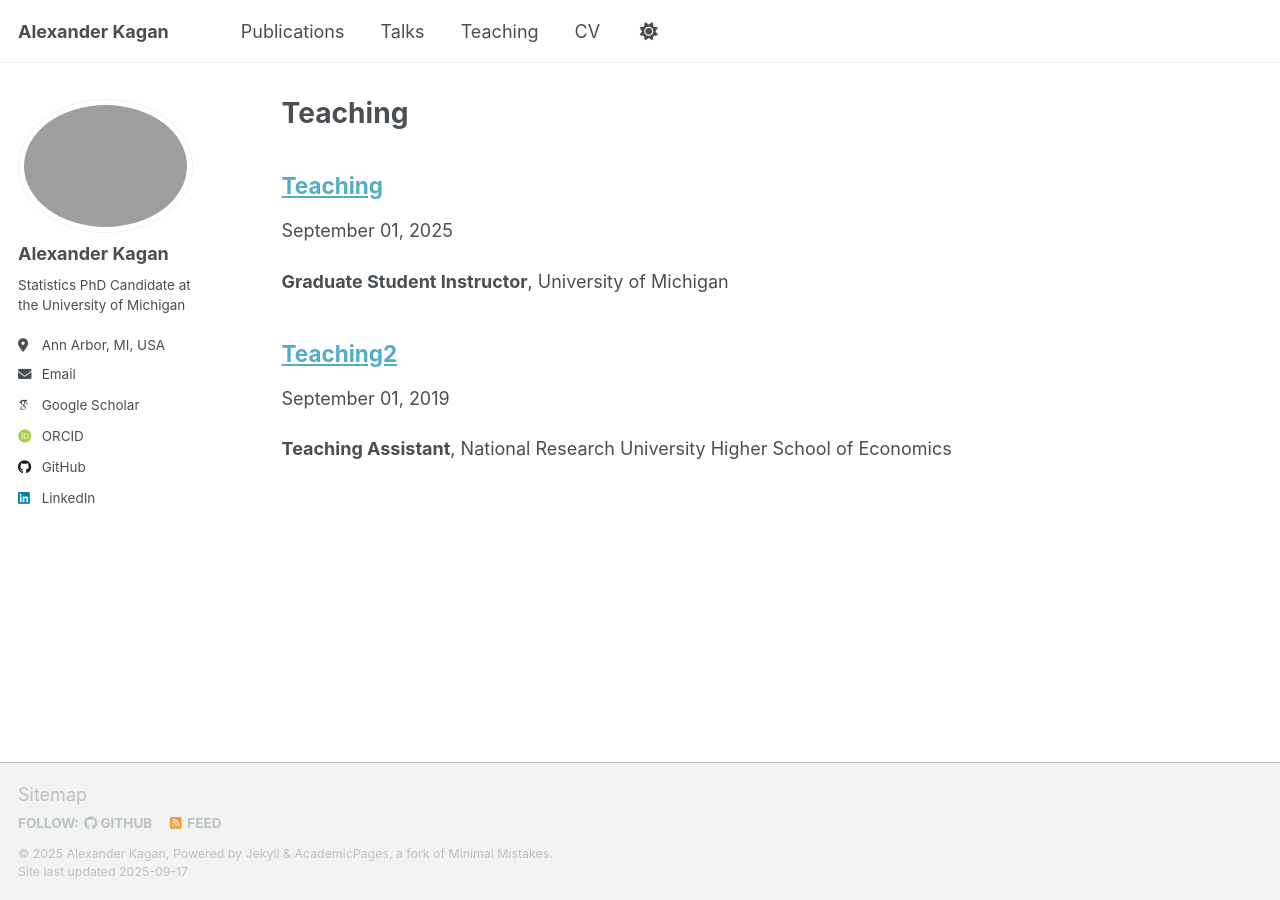
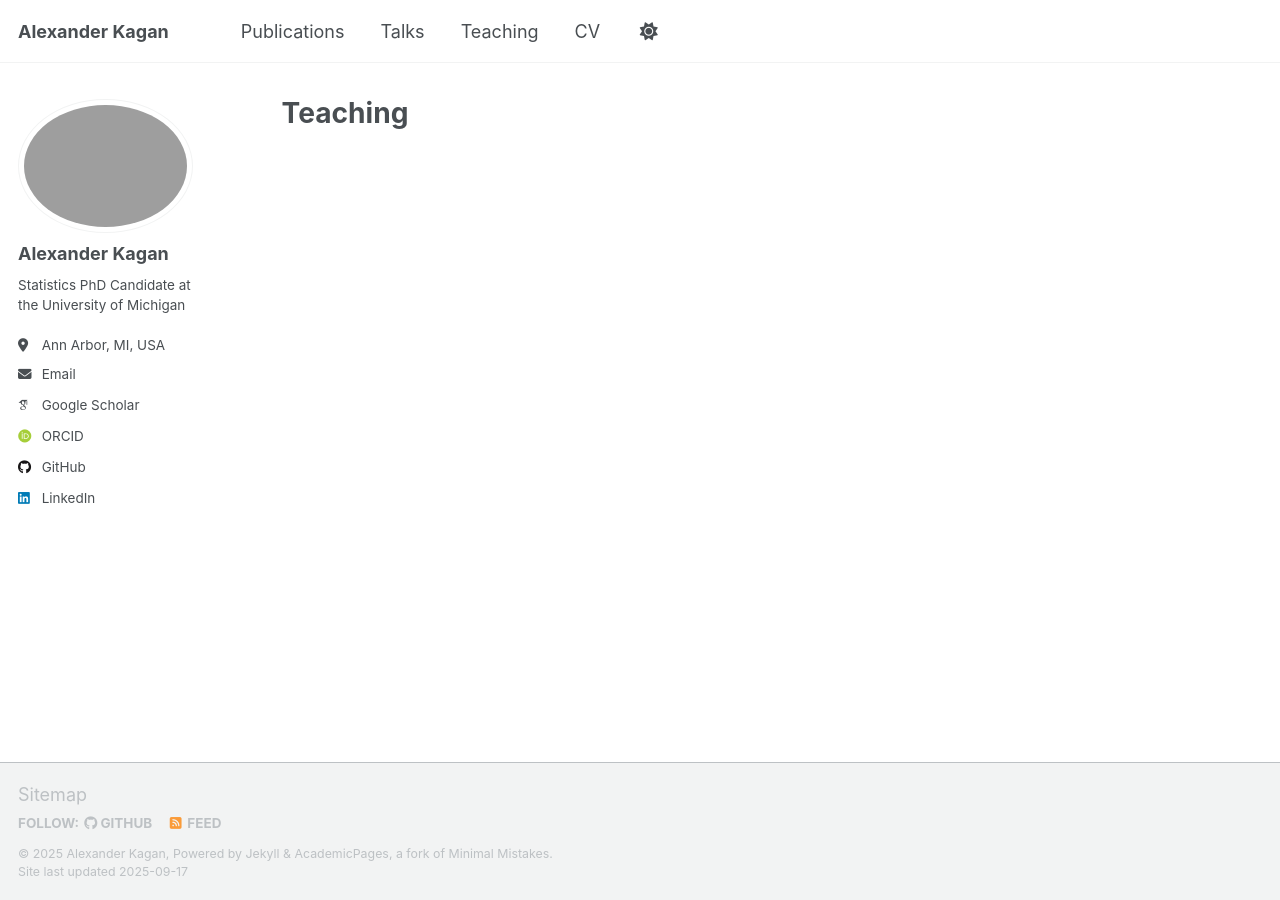
Before and after one commit to AlexanderKagan/AlexanderKagan.github.io, a Jekyll site: the page built from _pages/teaching.html, in a window 1280 px wide. Built offline with Jekyll 4.4.1, drawn with Linux system fonts in a browser that asks for light colours; some web fonts are replaced; a script that is not in the unit is left out.

Commit message:
chnaged config 15

```diff
--- a/_config.yml
+++ b/_config.yml
@@ -218,9 +218,9 @@ kramdown:
 
 # These settings control the types of collections used by the template
 collections:
-  teaching:
-    output: true
-    permalink: /:collection/:path/
+  # teaching:
+  #   output: true
+  #   permalink: /:collection/:path/
   publications:
     output: true
     permalink: /:collection/:path/
--- a/_teaching/teaching1.md
+++ b/_teaching/teaching.md
@@ -1,8 +1,6 @@
 ---
 title: "Teaching"
-collection: teaching
-permalink: /teaching/teaching1
-date: 2025-09-01
+permalink: /teaching/
 ---
 
 **Graduate Student Instructor**, University of Michigan
--- a/_teaching/teaching2.md
+++ /dev/null
@@ -1,14 +0,0 @@
----
-collection: teaching
-permalink: /teaching/teaching2
-date: 2019-09-01
----
-
-**Teaching Assistant**, National Research University Higher School of Economics
-
-  - *Machine Learning* (upper undergraduate level) — Winter 2020
-    - Designed and taught weekly lab sections (~30 students), graded homeworks
-
-
-  - *Real Analysis* (lower undergraduate level) — 2018–2019
-    - Held office hours, graded homeworks and exams
```
Also changed, not shown: other parts of _teaching/teaching.md (+10 -0 lines).
